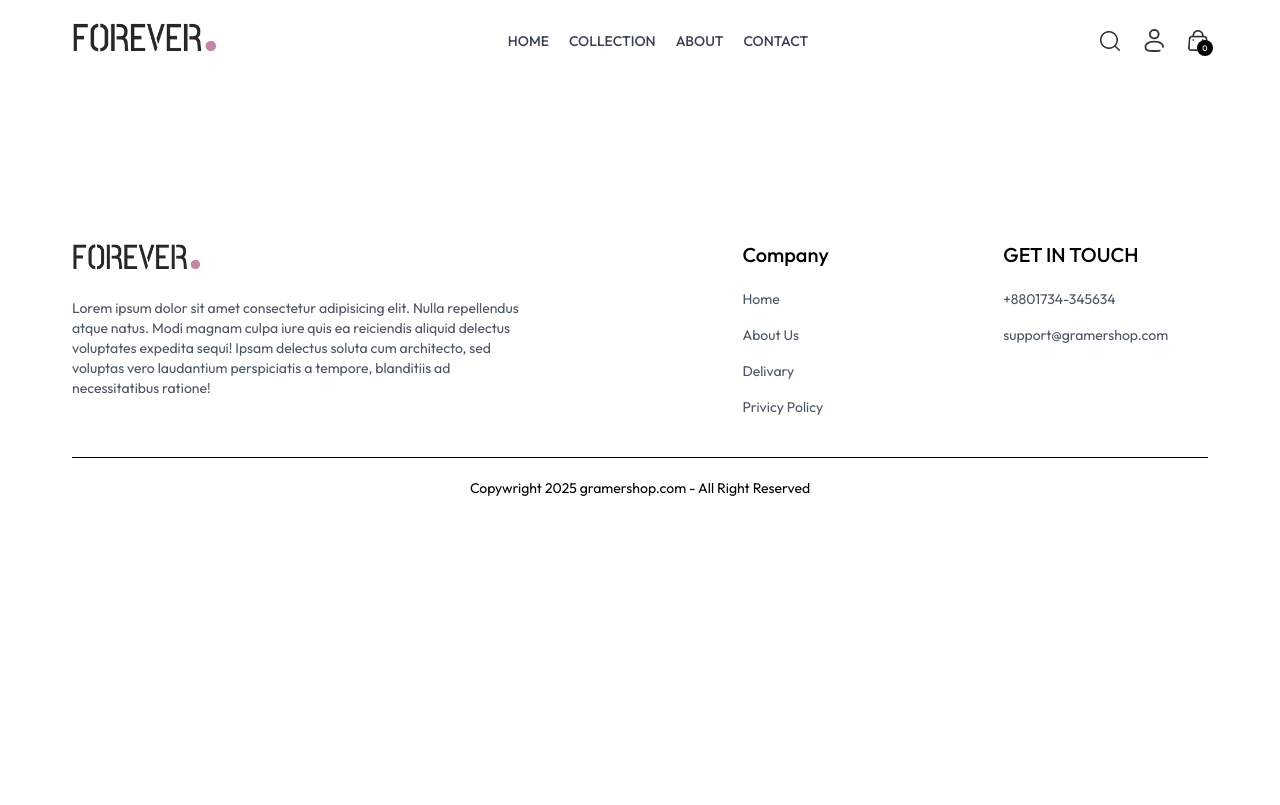
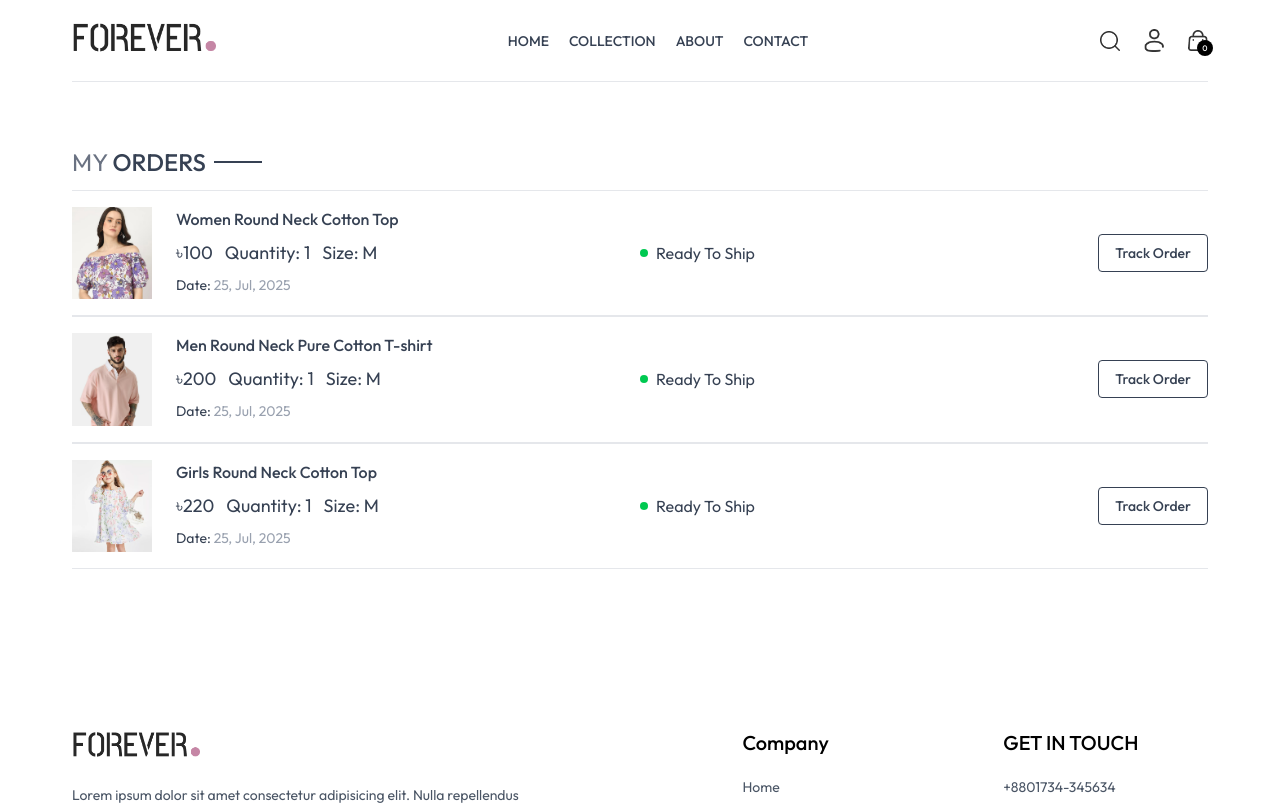
Before and after one commit to shagorpixel/mearn-stack-ecommerce-website-2025, a React (Vite) app in the folder client/: page /orders in a window 1280 px wide. Shown: the top 805 px of the page. Built offline with nearby package versions, Linux system fonts and the light colour scheme.

Commit message:
Add Orders Page Design

```diff
--- a/client/src/Pages/Cart.jsx
+++ b/client/src/Pages/Cart.jsx
@@ -3,6 +3,7 @@
 import Title from '../Components/Title';
 import { assets } from '../assets/frontend_assets/assets';
 import CartTotal from '../Components/CartTotal';
+import Orders from './Orders';
 const Cart = () => {
 
     const {products,currency,cartItems,updateQuantity,navigate,getCartCount} = useContext(ShopContext);
@@ -59,7 +60,7 @@
                 <div className=' w-full sm:w-[450px]'>
                     <CartTotal />
                     <div className=' w-full text-end'>
-                        <button onClick={()=>navigate()} className="bg-black text-white text-sm my-8 px-8 py-3 rounded">PROCEED TO CHECKOUT</button>
+                        <button onClick={()=>navigate('/place-order')} className="bg-black text-white text-sm my-8 px-8 py-3 rounded">PROCEED TO CHECKOUT</button>
                     </div>
                 </div>
             </div>
--- a/client/src/Pages/Orders.jsx
+++ b/client/src/Pages/Orders.jsx
@@ -1,9 +1,41 @@
-import React from 'react';
+import React, { useContext } from 'react';
+import { ShopContext } from '../Context/ShopContext';
+import Title from '../Components/Title';
 
 const Orders = () => {
+    const {products,currency} = useContext(ShopContext);
     return (
-        <div>
-
+        <div className=' border-t border-gray-200 pt-16'>
+            <div className=' text-2xl'>
+                <Title text1={'MY'} text2={'ORDERS'} />
+            </div>
+            <div>
+                {
+                    products.slice(0,3).map((item,index)=>(
+                        <div key={index} className=' py-4 border-t border-gray-200 border-b text-gray-700 flex flex-col md:flex-row md:items-center md:justify-between gap-4'>
+                            <div className='flex items-start gap-6 text-sm'>
+                                <img className=' w-16 sm:w-20' src={item.image[0]} alt="" />
+                                <div>
+                                    <p className=' text-base font-medium'>{item.name}</p>
+                                    <div className=' flex items-center gap-3 mt-2 text-base text-gray-700'>
+                                        <p className=' text-lg'>{currency}{item.price}</p>
+                                        <p className=' text-lg'>Quantity: 1</p>
+                                        <p className=' text-lg'>Size: M</p>
+                                    </div>
+                                    <p className=' mt-2'>Date: <span className=' text-gray-400 '>25, Jul, 2025</span></p>
+                                </div>
+                            </div>
+                            <div className='md:w-1/2 flex justify-between'>
+                                <div className=' flex items-center gap-2'>
+                                    <p className=' min-w-2 h-2 rounded-full bg-green-500 '></p>
+                                    <p className=' text-sm md:text-base'>Ready To Ship</p>
+                                </div>
+                                <button className='border px-4 py-2 text-sm font-medium rounded-sm'>Track Order</button>
+                            </div>
+                        </div>
+                    ))
+                }
+            </div>
         </div>
     );
 };
--- a/client/src/Pages/PlaceOrder.jsx
+++ b/client/src/Pages/PlaceOrder.jsx
@@ -3,10 +3,12 @@
 import CartTotal from "../Components/CartTotal";
 import { assets } from "../assets/frontend_assets/assets";
 import { ShopContext } from "../Context/ShopContext";
+import { useNavigate } from "react-router-dom";
+
 
 const PlaceOrder = () => {
     const [method,setMethod] = useState('cod');
-    const{navigate} = useContext(ShopContext);
+    const navigate = useNavigate();
   return (
     <div className=" flex flex-col sm:flex-row justify-between gap-4 pt-5 sm:pt-14 min-h-[80vh] border-t">
       {/* --------------- left side ------------------ */}
```
